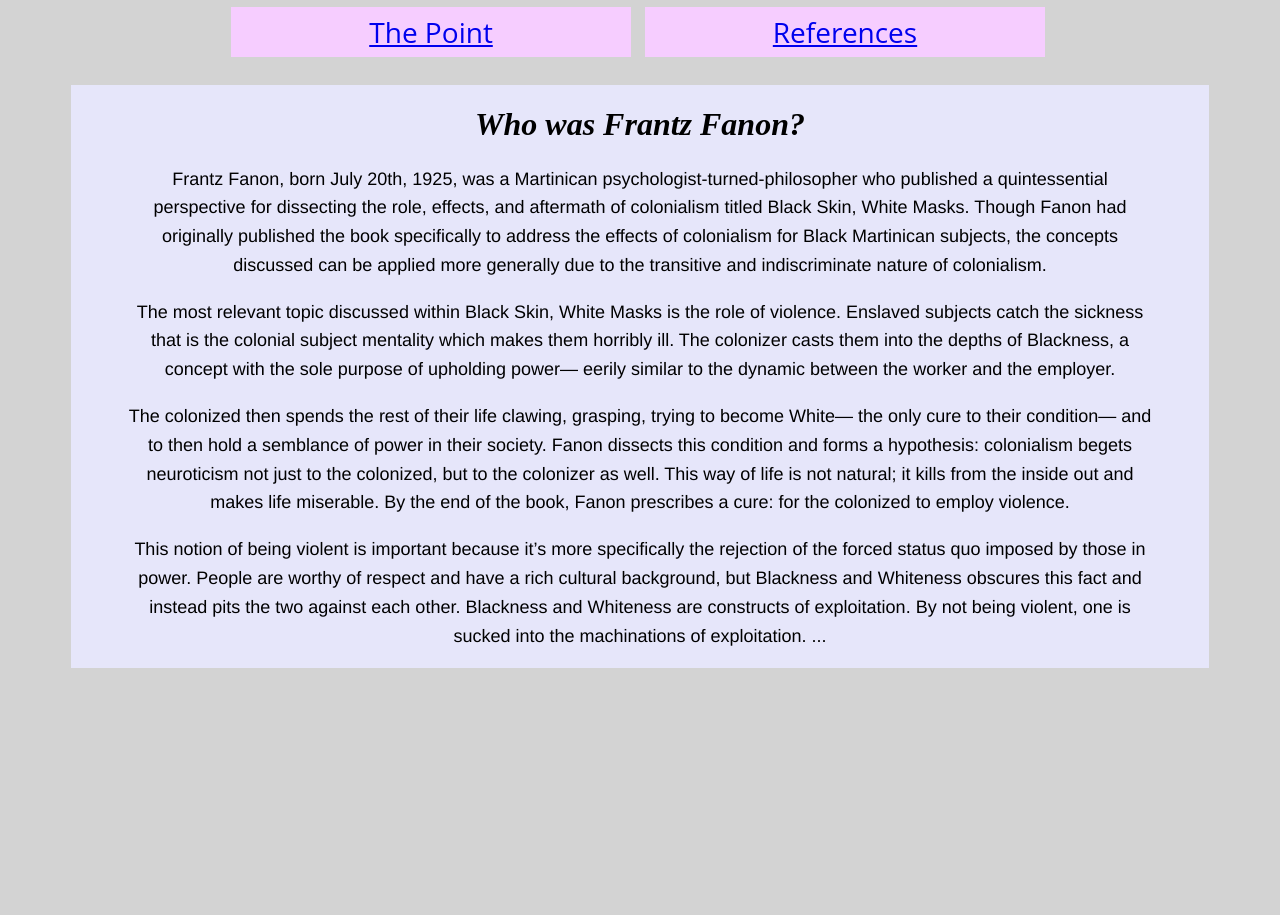
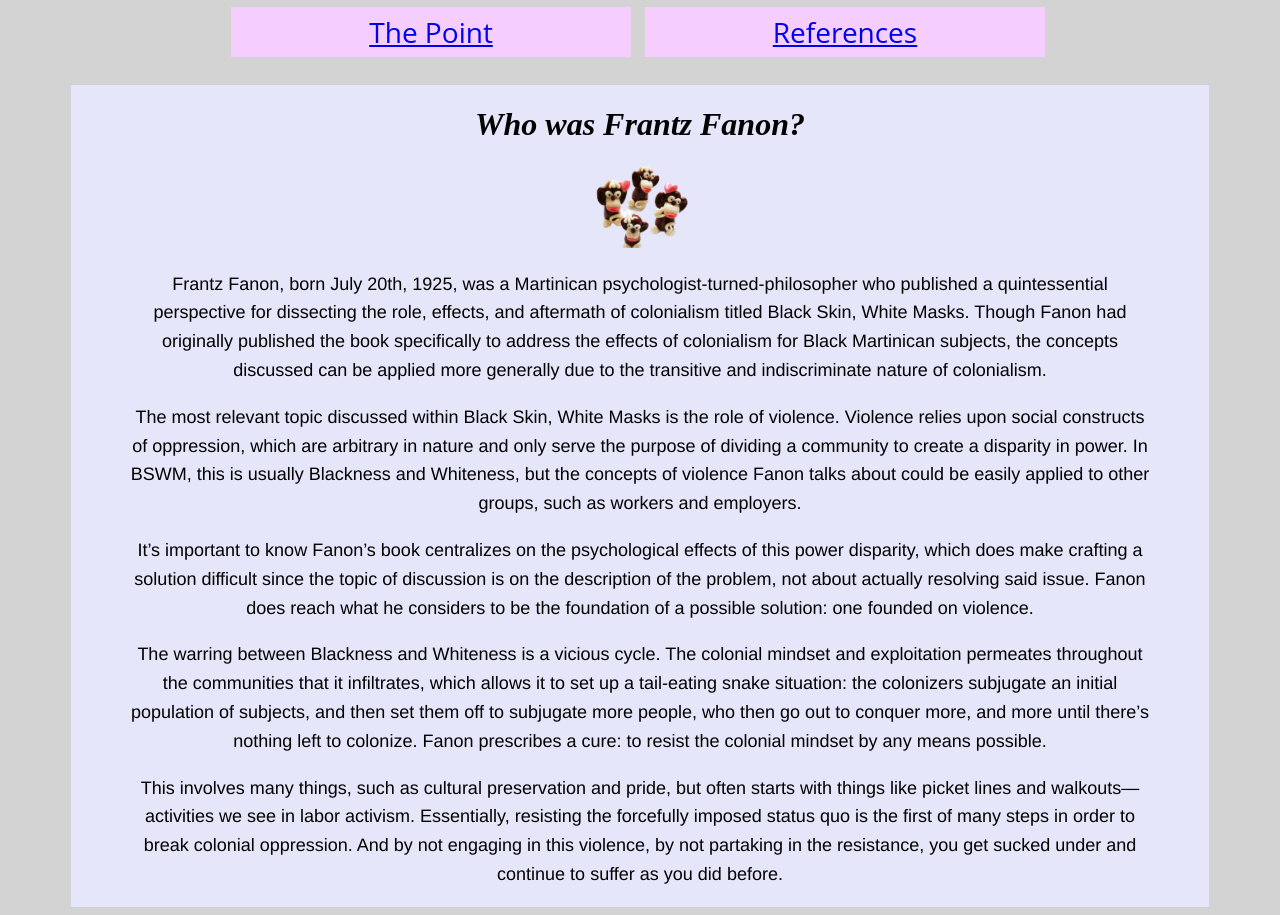
Before and after one commit to eavila6/hc431-fanon, a plain HTML site: page index.html in a window 1280 px wide. Shown: the part 76-991 px from the top of the page. Before the commit the page ends 800 px from the top, so only its background shows below. Drawn offline with Linux system fonts and the light colour scheme.

Commit message:
Added finishing touches

```diff
--- a/index.html
+++ b/index.html
@@ -6,6 +6,7 @@
         <meta http-equiv="X-UA-Compatible" content="IE-edge" />
         <!--One size fits all-->
         <meta name="viewport" content="width=device-width, initial-scale=1">
+        <link rel="icon" type="image/x-icon" href="/images/shrimpFavicon.ico">
 
         <!-- Load external CSS styles -->
         <link rel="stylesheet" href="styles.css">
@@ -26,33 +27,34 @@
             <div class="box">
                 <div class="text-centered">
                     <h1><em>Who was Frantz Fanon?</em></h1>
+                    <div>
+                        <a href="https://en.wikipedia.org/wiki/Marzipan" target="_blank"><img src="images/mokeys-nbg.png" alt="mokeys"></a>
+                    </div>
                     <p>
                         Frantz Fanon, born July 20th, 1925, was a Martinican psychologist-turned-philosopher who published a quintessential perspective for dissecting the role, effects, and aftermath of colonialism titled Black Skin, White Masks.
                         Though Fanon had originally published the book specifically to address the effects of colonialism for Black Martinican subjects, the concepts discussed can be applied more generally due to the transitive and indiscriminate nature of colonialism.
                     </p>
                     <p>
                         The most relevant topic discussed within Black Skin, White Masks is the role of violence.
-                        Enslaved subjects catch the sickness that is the colonial subject mentality which makes them horribly ill.
-                        The colonizer casts them into the depths of Blackness, a concept with the sole purpose of upholding power—
-                        eerily similar to the dynamic between the worker and the employer.
+                        Violence relies upon social constructs of oppression, which are arbitrary in nature and only serve the purpose of dividing a community to create a disparity in power.
+                        In BSWM, this is usually Blackness and Whiteness, but the concepts of violence Fanon talks about could be easily applied to other groups, such as workers and employers.
                     </p>
                     <p>
-                        The colonized then spends the rest of their life clawing, grasping, trying to become White—
-                        the only cure to their condition—
-                        and to then hold a semblance of power in their society.
-                        Fanon dissects this condition and forms a hypothesis:
-                        colonialism begets neuroticism not just to the colonized, but to the colonizer as well.
-                        This way of life is not natural;
-                        it kills from the inside out and makes life miserable.
-                        By the end of the book, Fanon prescribes a cure:
-                        for the colonized to employ violence.
+                        It’s important to know Fanon’s book centralizes on the psychological effects of this power disparity, which does make crafting a solution difficult since the topic of discussion is on the description of the problem, not about actually resolving said issue.
+                        Fanon does reach what he considers to be the foundation of a possible solution: one founded on violence.
                     </p>
                     <p>
-                        This notion of being violent is important because it’s more specifically the rejection of the forced status quo imposed by those in power.
-                        People are worthy of respect and have a rich cultural background, but Blackness and Whiteness obscures this fact and instead pits the two against each other.
-                        Blackness and Whiteness are constructs of exploitation.
-                        By not being violent, one is sucked into the machinations of exploitation.
-                        ...
+                        The warring between Blackness and Whiteness is a vicious cycle.
+                        The colonial mindset and exploitation permeates throughout the communities that it infiltrates, which allows it to set up a tail-eating snake situation:
+                        the colonizers subjugate an initial population of subjects, and then set them off to subjugate more people, who then go out to conquer more, and more until there’s nothing left to colonize.
+                        Fanon prescribes a cure:
+                        to resist the colonial mindset by any means possible.
+                    </p>
+                    <p>
+                        This involves many things, such as cultural preservation and pride, but often starts with things like picket lines and walkouts—
+                        activities we see in labor activism.
+                        Essentially, resisting the forcefully imposed status quo is the first of many steps in order to break colonial oppression.
+                        And by not engaging in this violence, by not partaking in the resistance, you get sucked under and continue to suffer as you did before.
                     </p>
                 </div>
             </div>
```
Also changed, not shown: images/mokeys-nbg.png (added), images/shrimpFavicon.ico (added).
